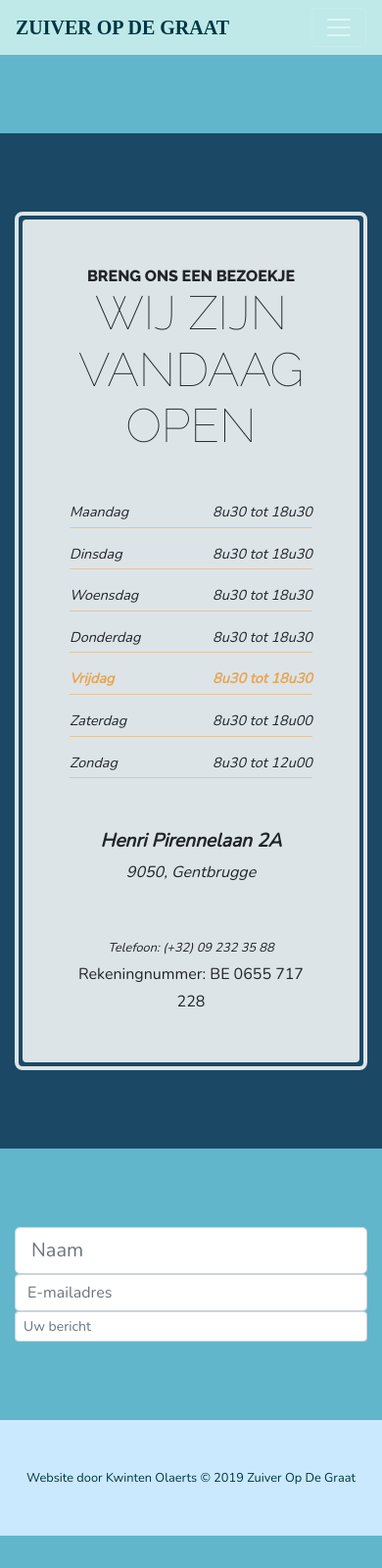
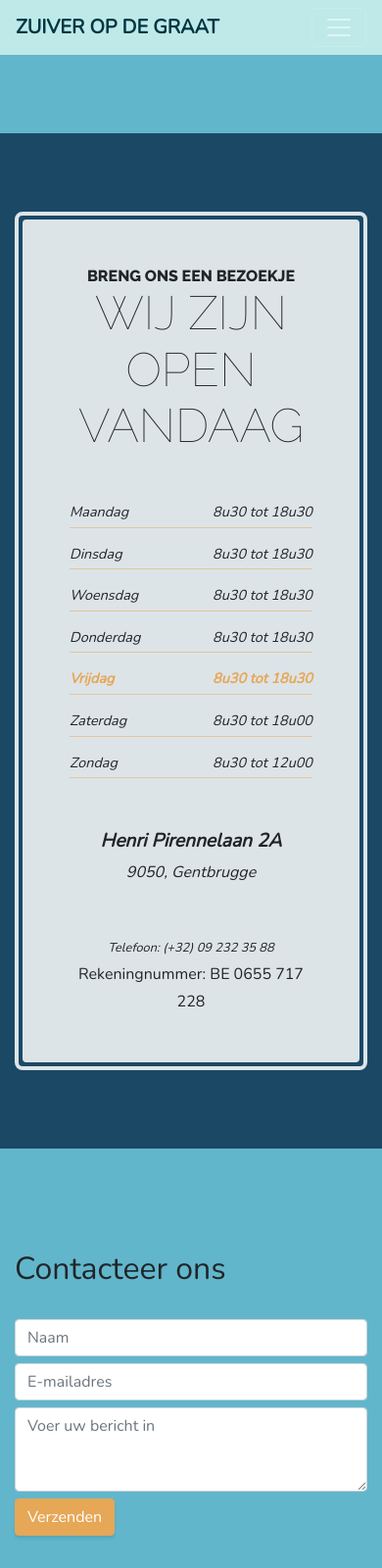
Before and after one commit to Tjoosten/opdegraat, a website: page ZODG/store.html in a window 390 px wide. Shown: the top 1600 px of the page at 98% size. Before the commit the page ends 1567 px from the top, so only its background shows below. Drawn offline with nearby package versions, Linux system fonts and the light colour scheme; files whose address does not match are found by name.

Commit message:
working contact form

```diff
--- a/ZODG/css/business-casual.css
+++ b/ZODG/css/business-casual.css
@@ -267,6 +267,16 @@ p {
 }
 
 #titleStyling {
- font-family: 'ZCOOL XiaoWei', serif;
+ font-family: 'nunito';
+}
+
+#contactText {
+  font-family: 'nunito';
+  padding-top: 1.5rem;
+  padding-bottom: 1.5rem;
 
 }
+
+.form-control {
+  margin-bottom: 7px;
+}
--- a/ZODG/store.html
+++ b/ZODG/store.html
@@ -8,7 +8,7 @@
     <meta name="description" content="">
     <meta name="author" content="">
 
-    <title>Zuiver Op De Graat - Openingsuren</title>
+    <title>Zuiver Op De Graat Openingsuren</title>
 
     <!-- Bootstrap core CSS -->
     <link href="vendor/bootstrap/css/bootstrap.min.css" rel="stylesheet">
@@ -29,7 +29,7 @@
     <!-- Navigation -->
     <nav class="navbar navbar-expand-lg navbar-dark py-lg-4" id="mainNav">
       <div class="container">
-        <a id="titleStyling" class="navbar-brand text-uppercase text-expanded font-weight-bold d-lg-none" href="#">Zuiver Op De Graat</a>
+        <a id="titleStyling" class="navbar-brand text-uppercase text-expanded font-weight-bold d-lg-none">Zuiver Op De Graat</a>
         <button class="navbar-toggler" type="button" data-toggle="collapse" data-target="#navbarResponsive" aria-controls="navbarResponsive" aria-expanded="false" aria-label="Toggle navigation">
           <span class="navbar-toggler-icon"></span>
         </button>
@@ -67,7 +67,7 @@
             <div class="cta-inner text-center rounded">
               <h2 class="section-heading mb-5">
                 <span class="section-heading-upper">Breng ons een bezoekje</span>
-                <span class="section-heading-lower">Wij zijn vandaag open</span>
+                <span class="section-heading-lower">Wij zijn open vandaag</span>
 
               <!-- we zijn elke dag open -->
               </h2>
@@ -126,9 +126,15 @@
         <div class="about-heading-content">
           <div class="row">
             <div class="col-xl-9 col-lg-10 mx-auto">
-              <input class="form-control form-control-lg" type="text" placeholder="Naam">
-              <input class="form-control" type="text" placeholder="E-mailadres">
-              <input class="form-control form-control-sm" type="text" placeholder="Uw bericht">
+                <h2 id="contactText">Contacteer ons</h2>
+                <form action="https://formspree.io/kwintenolaerts@hotmail.com" method="POST">
+                <input class="form-control" type="text" placeholder="Naam" name="name" required>
+              <input class="form-control" type="email" placeholder="E-mailadres" name="_replyto" required>
+              <div class="form-group">
+                  <textarea class="form-control" id="exampleFormControlTextarea1" rows="3" placeholder="Voer uw bericht in" name="message" required></textarea>
+                  <input class="btn btn-primary" type="submit" value="Verzenden"></input>
+                </form>
+                </div>
             </div>
           </div>
         </div>
```
Also changed, not shown: ZODG/about.html (+4 -4 lines), ZODG/css/business-casual-dist.css (+1 -1 lines), ZODG/index.html (+3 -3 lines).
